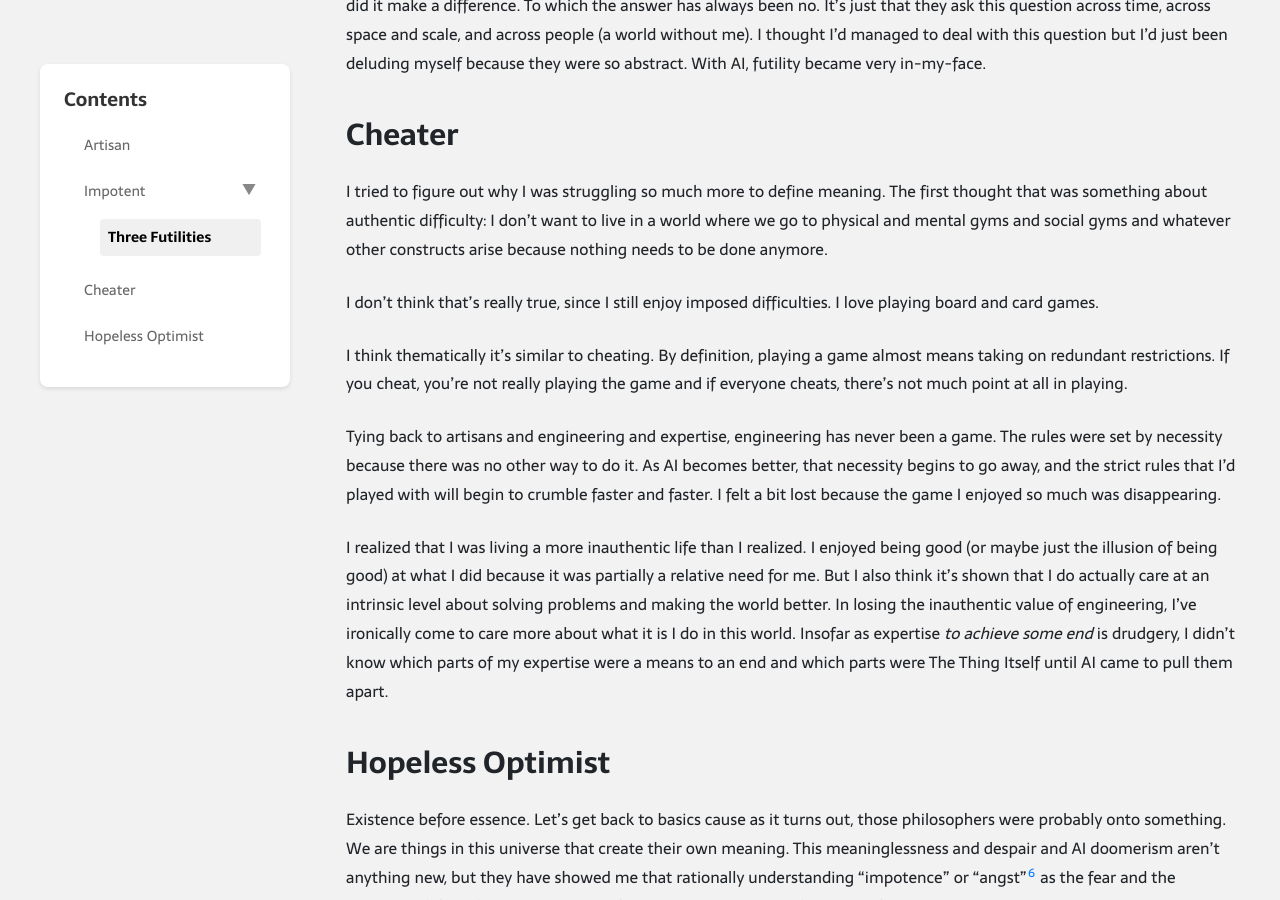
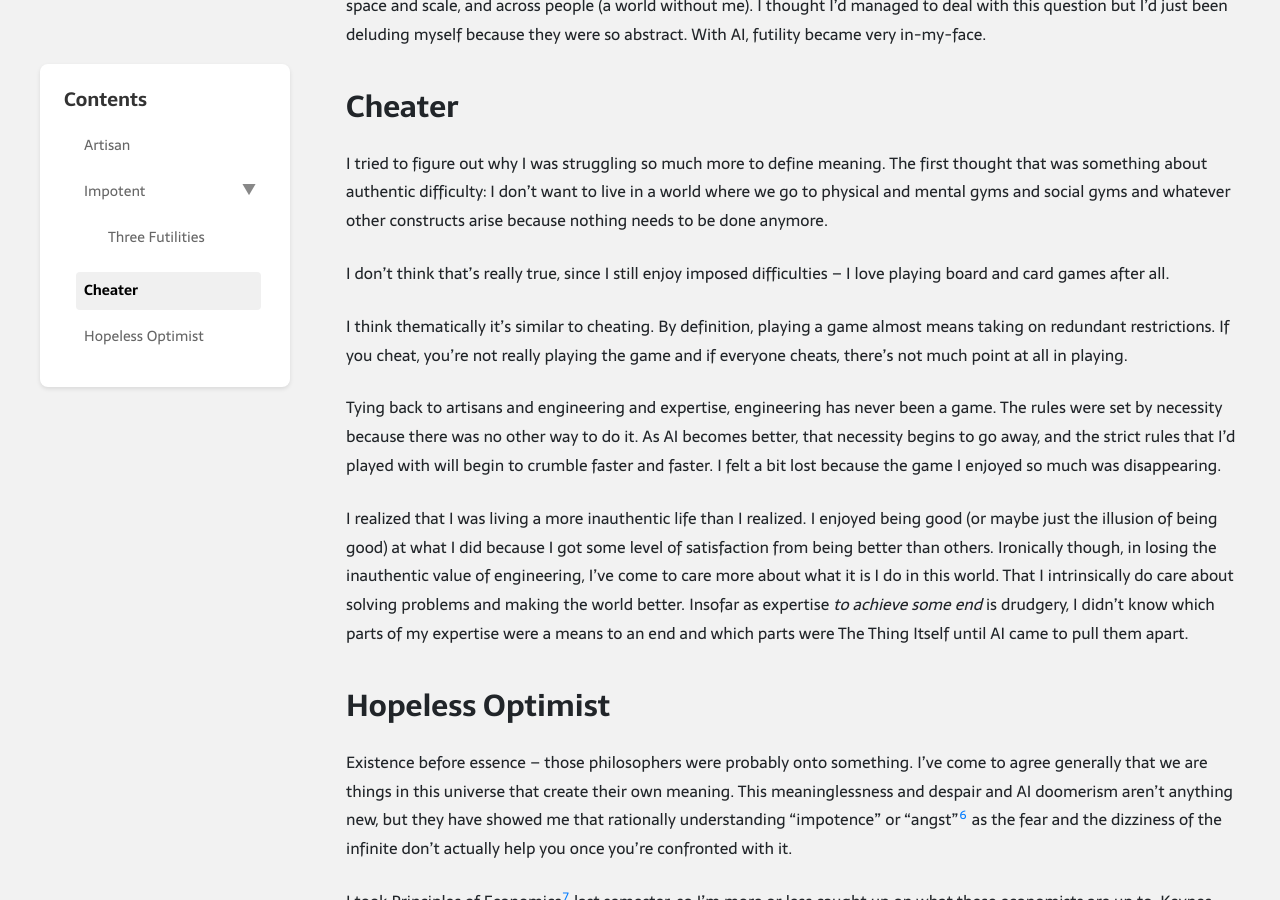
Before and after one commit to WT-MM/PortfolioSite, a Jekyll site: the page built from _posts/2026-10-12-end-of-engineering.md, in a window 1280 px wide and 900 px high, scrolled down 2735 px. Built offline with Jekyll 4.4.1, drawn with Linux system fonts in a browser that asks for light colours; some of the changed text lies outside the part shown.

```diff
--- a/_posts/2026-10-12-end-of-engineering.md
+++ b/_posts/2026-10-12-end-of-engineering.md
@@ -2,21 +2,21 @@
 layout: post
 title: "Artisan Engineer; Impotent Optimist"
 date: 2026-10-12
-permalink: /drafts/2026/10-12/artisanal-engineers/
+permalink: /2026/10-12/artisanal-engineers/
 description: "The end of expertise"
-tags: [life, speculation, draft]
+tags: [life, speculation]
 ---
-*As with everything else I write, there will be very little fact checking and only occasional reference lookups if it nags my brain enough*
+*As with everything else I write, there is very little fact checking and only occasional reference lookups if it nags my brain enough*
 
 ## Artisan
 
-There's a common sentiment that engineers will go the way of the artisan. I think even that analogy is too optimistic; at least artisans have a connotation of some level of quality and care above that of mass produced, commoditized objects.
+There's a common sentiment that engineers will go the way of the artisan. I think even that analogy is too optimistic; at least the word artisinal connotes a level of quality and care above that of mass produced, commoditized objects.
 
 Instead, it seems to me that we truly will live in an abundant world where there will be no compromises between quality and quantity. Just to make sure I state it, I am very excited about this world. It makes sense that I should strive for a better and more beautiful future where men and women are not constrained by the reality and belief that we live under scarcity. At least, this is my personal belief.
 
-As I have become more personally convinced that this future is imminent, I think it necessarily begets the reality that **engineers** and (speculatively) everyone **technical** will become functionally obsolete. And because it's important to keep my definitions clear, by **technical** I mean anyone with specific, expert knowledge in a subject in order to accomplish some task. It's a broader definition than most would use, but I like to use it because it has a closer connection to the origins of the word 'technology'.
+As I have become more convinced that this future is imminent, I think it necessarily follows that **engineers** and (speculatively) everyone **technical** will become functionally obsolete. And because it's important to keep my definitions clear, by **technical** I mean anyone with specific, expert knowledge in a subject in order to accomplish some task. It's a broader definition than most would use, but I like how it's more faithful to the etymology of the word 'technology'.
 
-This "reckoning" of humanity's endless (but maybe only modern) pursuit towards innovation feels inevitable. As humans became more and more productive, it makes sense that we would eventually come to eliminate drudgery entirely. Progress has always been motivated to, at some level, reduce unnecessary work and effort, even if reality has caused all previous and existing systems of allocation to fail partly (and some more drastically)[^econ]. Taken to its conclusion, becoming technical or an expert, to achieve some end is itself, in an ideal world, drudgery.
+This "reckoning" of humanity's pursuit towards innovation feels inevitable. As humans became more and more productive, it makes sense that we would eventually come to eliminate drudgery entirely. Progress has always been motivated to, at some level, reduce unnecessary work and effort, even if reality has caused all previous and existing systems of allocation to fail partly (and some more drastically)[^econ]. Taken to its conclusion, becoming technical or an expert, to achieve some end is itself, in an ideal world, drudgery.
 
 [^econ]: kept vague because idgaf about talking economic theory rn
 
@@ -60,27 +60,27 @@ So I think redundancy is mostly just **insignificance made empirical**. To unite
 
 I tried to figure out why I was struggling so much more to define meaning. The first thought that was something about authentic difficulty: I don't want to live in a world where we go to physical and mental gyms and social gyms and whatever other constructs arise because nothing needs to be done anymore.
 
-I don't think that's really true, since I still enjoy imposed difficulties. I love playing board and card games.
+I don't think that's really true, since I still enjoy imposed difficulties -- I love playing board and card games after all.
 
 I think thematically it's similar to cheating. By definition, playing a game almost means taking on redundant restrictions. If you cheat, you're not really playing the game and if everyone cheats, there's not much point at all in playing.
 
 Tying back to artisans and engineering and expertise, engineering has never been a game. The rules were set by necessity because there was no other way to do it. As AI becomes better, that necessity begins to go away, and the strict rules that I'd played with will begin to crumble faster and faster. I felt a bit lost because the game I enjoyed so much was disappearing.
 
-I realized that I was living a more inauthentic life than I realized. I enjoyed being good (or maybe just the illusion of being good) at what I did because it was partially a relative need for me. But I also think it's shown that I do actually care at an intrinsic level about solving problems and making the world better. In losing the inauthentic value of engineering, I've ironically come to care more about what it is I do in this world. Insofar as expertise *to achieve some end* is drudgery, I didn't know which parts of my expertise were a means to an end and which parts were The Thing Itself until AI came to pull them apart.
+I realized that I was living a more inauthentic life than I realized. I enjoyed being good (or maybe just the illusion of being good) at what I did because I got some level of satisfaction from being better than others. Ironically though, in losing the inauthentic value of engineering, I've come to care more about what it is I do in this world. That I intrinsically do care about solving problems and making the world better. Insofar as expertise *to achieve some end* is drudgery, I didn't know which parts of my expertise were a means to an end and which parts were The Thing Itself until AI came to pull them apart.
 
 ## Hopeless Optimist
 
-Existence before essence. Let's get back to basics cause as it turns out, those philosophers were probably onto something. We are things in this universe that create their own meaning. This meaninglessness and despair and AI doomerism aren't anything new, but they have showed me that rationally understanding "impotence" or "angst"[^kierkegaard] as the fear and the dizziness of the infinite don't actually help you once you're confronted with it.
+Existence before essence -- those philosophers were probably onto something. I've come to agree generally that we are things in this universe that create their own meaning. This meaninglessness and despair and AI doomerism aren't anything new, but they have showed me that rationally understanding "impotence" or "angst"[^kierkegaard] as the fear and the dizziness of the infinite don't actually help you once you're confronted with it.
 
-[^kierkegaard]: gotta tie in kierkegaard somehow. and yeah im gonna pronounce it /ɑŋst/
+[^kierkegaard]: need to tie in kierkegaard somehow, and yes i pronounce it /ɑŋst/
 
-I took Principles of Economics[^principles] last semester, so I know my shit. Keynes predicted in 1930 that by around 2030 the "economic problem" would be solved and humanity would face the real, permanent problem of living  "wisely and agreeably and well." He thought there'd be a collective panic along the way as people lost the structure of the work that had supported their lives. This is probably true and will continue to be more true as more people come to the same existential panic that I have.
+I took Principles of Economics[^principles] last semester, so I'm more or less caught up on what these economists are up to. Keynes predicted in 1930 that by around 2030 the "economic problem" would be solved and humanity would face the real, permanent problem of living  "wisely and agreeably and well." He thought there'd be a collective panic along the way as people lost the structure of the work that had supported their lives. This is probably true and will continue to be more true as more people come to the same existential panic that I have.
 
-Yet, I've chosen to adopt the same middling mindset I've always had: you can't know what it'll be like. There's no point in worrying about post-scarcity because it might just be impossible to understand what it'll be like and for now, we still need to get there. The "me" who has to deal with that might be entirely alien.
+At the same time, I've also come to adopt a newfound faith. I really don't think we can know what the future will actually look like and what the experience of being redundant will do to us. There's no point in worrying about post-scarcity because it might just be impossible to understand what it'll be like and for now, we still need to get there. The "me" who has to deal with that might be entirely alien, so I just have faith that it will all work out in the end.
 
-I think I've come around to being optimistic again. We haven't "won" life yet. The world still isn't utopia, there are still real problems and real needs in the world and real meaning in getting us from here and now to then and there.
+I've come back around to being optimistic again. We haven't "won" life yet. The world still isn't utopia, there are still real problems and real needs in the world and real meaning in getting us from here and now to then and there.
 
-Right now we are in the most important game not just of our lives but of all human history, and luckily for us, *it still won't be a game* for a tiny bit longer.
+Right now we are in the most important game not just of our lives but of all human history, and luckily for us, *it still won't be a game* for a tiny bit longer. When it does all end, I know that it will have been the right thing to work towards and I have the faith that I'll find life worth living in the new world.
 
 When I was a kid maybe in 3rd grade or something like that, I used to play a lot with these flat geometric blocks after school. I'd make a whole 2D world -- my own Flatland -- filled with cathedrals and cars, boats and trees. Every few days, when I'd wait in the classroom for my brother and sister to come back from their after school clubs, I'd play with foam blocks to make castles and cities.
 
```
Also changed, not shown: other parts of _posts/2026-10-12-end-of-engineering.md (+1 -1 lines).
